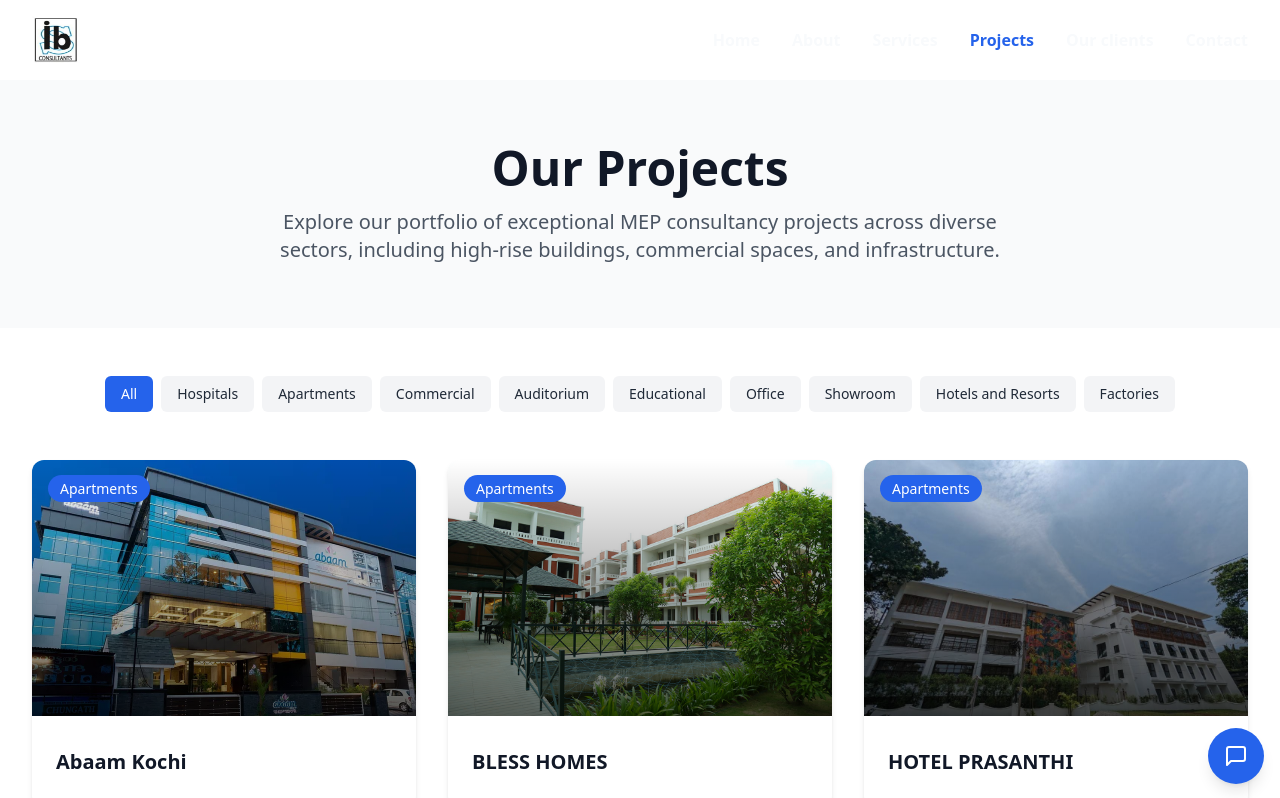
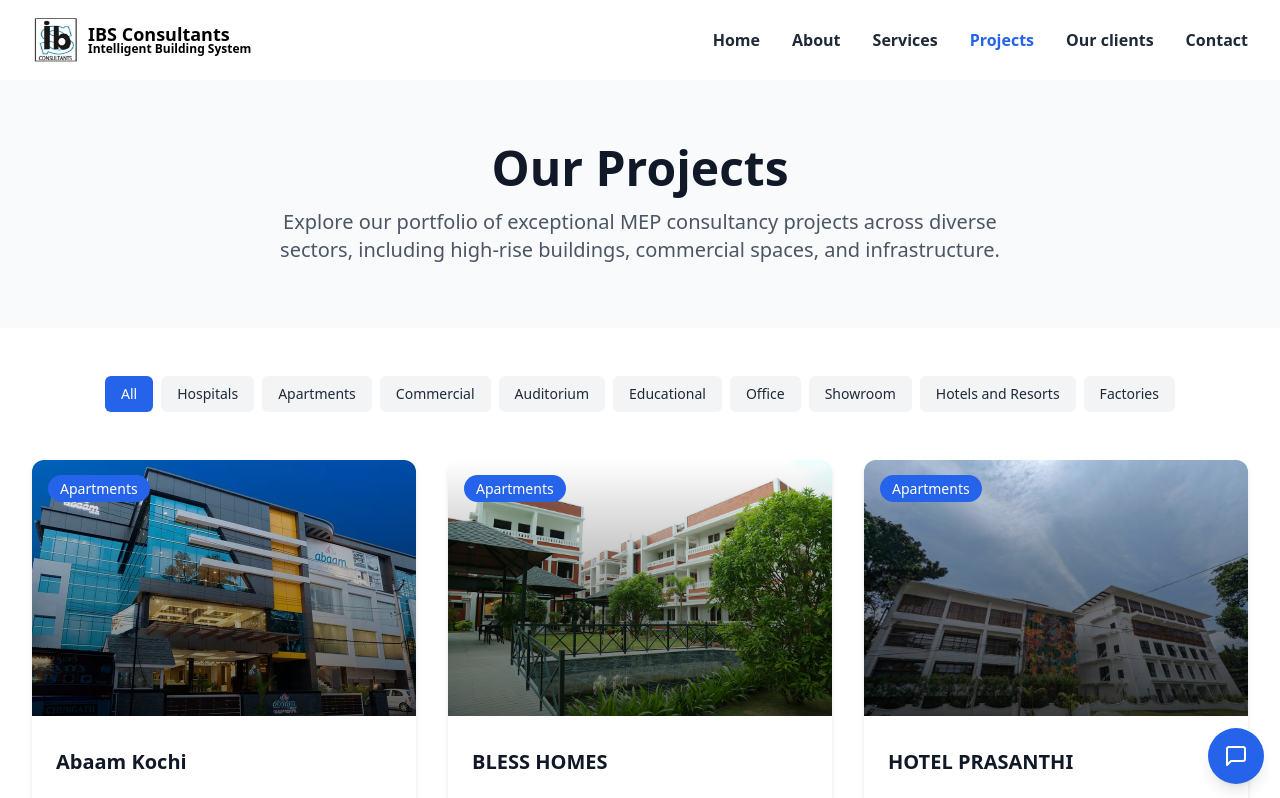
Before and after one commit to Revlient/ibs-consultants, a React (Vite) app: page /projects in a window 1280 px wide. Shown: the top 798 px of the page. Built offline with nearby package versions, Linux system fonts and the light colour scheme.

Commit message:
Navbar error fixed

```diff
--- a/src/components/Navbar.tsx
+++ b/src/components/Navbar.tsx
@@ -48,6 +48,9 @@
     }
   };
 
+  // Check if we're on a page that should have dark text initially
+  const shouldUseDarkText = isScrolled || location.pathname !== '/';
+
   return (
     <nav
       className={`fixed w-full z-50 transition-all duration-300 ${
@@ -59,19 +62,19 @@
           <Link to="/" className="flex items-center">
             <img src="images/logo.jpg" className='h-12 w-12' alt="" />
             <div className='flex flex-col '>
-              <span className={`ml-2 text-lg font-bold  leading-none ${isScrolled ? 'text-black' : ''} text-white `}>IBS Consultants</span>
-            <span className={`ml-2 text-xs font-semibold leading-none ${isScrolled ? 'text-black' : ''} text-white `}>Intelligent Building System</span>
+              <span className={`ml-2 text-lg font-bold leading-none ${shouldUseDarkText ? 'text-black' : 'text-white'}`}>IBS Consultants</span>
+              <span className={`ml-2 text-xs font-semibold leading-none ${shouldUseDarkText ? 'text-black' : 'text-white'}`}>Intelligent Building System</span>
             </div>
           </Link>
 
           {/* Desktop Navigation */}
-          <div className="hidden md:flex ${isScrolled ? 'text-black' : 'text-white'}   space-x-8">
-            <NavLink to="/" label="Home" isScrolled={isScrolled} onClick={handleNavClick} />
-            <NavLink to="/#about" label="About" isScrolled={isScrolled} onClick={handleNavClick} />
-            <NavLink to="/#services" label="Services" isScrolled={isScrolled} onClick={handleNavClick} />
-            <NavLink to="/projects" label="Projects" isScrolled={isScrolled} onClick={handleNavClick} />
-            <NavLink to="/#clients" label="Our clients" isScrolled={isScrolled} onClick={handleNavClick} />
-            <NavLink to="/#contact" label="Contact" isScrolled={isScrolled} onClick={handleNavClick} />
+          <div className="hidden md:flex space-x-8">
+            <NavLink to="/" label="Home" shouldUseDarkText={shouldUseDarkText} onClick={handleNavClick} />
+            <NavLink to="/#about" label="About" shouldUseDarkText={shouldUseDarkText} onClick={handleNavClick} />
+            <NavLink to="/#services" label="Services" shouldUseDarkText={shouldUseDarkText} onClick={handleNavClick} />
+            <NavLink to="/projects" label="Projects" shouldUseDarkText={shouldUseDarkText} onClick={handleNavClick} />
+            <NavLink to="/#clients" label="Our clients" shouldUseDarkText={shouldUseDarkText} onClick={handleNavClick} />
+            <NavLink to="/#contact" label="Contact" shouldUseDarkText={shouldUseDarkText} onClick={handleNavClick} />
           </div>
 
           {/* Mobile Menu Button */}
@@ -93,11 +96,11 @@
           <div className="md:hidden bg-slate-400 rounded-lg p-2 mt-4 pb-4">
             <div className="flex flex-col space-y-4">
               <MobileNavLink to="/" label="Home" onClick={handleNavClick} />
-              <MobileNavLink to="/#about" label="About" onClick={handleNavClick} />
-              <MobileNavLink to="/#services" label="Services" onClick={handleNavClick} />
+              <MobileNavLink to="/About" label="About" onClick={handleNavClick} />
+              <MobileNavLink to="/services" label="Services" onClick={handleNavClick} />
               <MobileNavLink to="/projects" label="Projects" onClick={handleNavClick} />
-              <MobileNavLink to="/#clients" label="Clients" onClick={handleNavClick} />
-              <MobileNavLink to="/#contact" label="Contact" onClick={handleNavClick} />
+              <MobileNavLink to="/clients" label="Clients" onClick={handleNavClick} />
+              <MobileNavLink to="/contact" label="Contact" onClick={handleNavClick} />
             </div>
           </div>
         )}
@@ -109,11 +112,11 @@
 interface NavLinkProps {
   to: string;
   label: string;
-  isScrolled: boolean;
+  shouldUseDarkText: boolean;
   onClick: (e: React.MouseEvent<HTMLAnchorElement>, to: string) => void;
 }
 
-const NavLink: React.FC<NavLinkProps> = ({ to, label, isScrolled, onClick }) => {
+const NavLink: React.FC<NavLinkProps> = ({ to, label, shouldUseDarkText, onClick }) => {
   const location = useLocation();
   const isActive = location.pathname === to || (to.includes('#') && location.hash === to.substring(to.indexOf('#')));
 
@@ -124,9 +127,9 @@
       className={`font-bold transition-colors duration-300 ${
         isActive
           ? 'text-blue-600'
-          : isScrolled
+          : shouldUseDarkText
           ? 'text-gray-800 hover:text-blue-600'
-          : 'text-slate-50 hover:text-blue-600'
+          : 'text-white hover:text-blue-600'
       }`}
     >
       {label}
```
